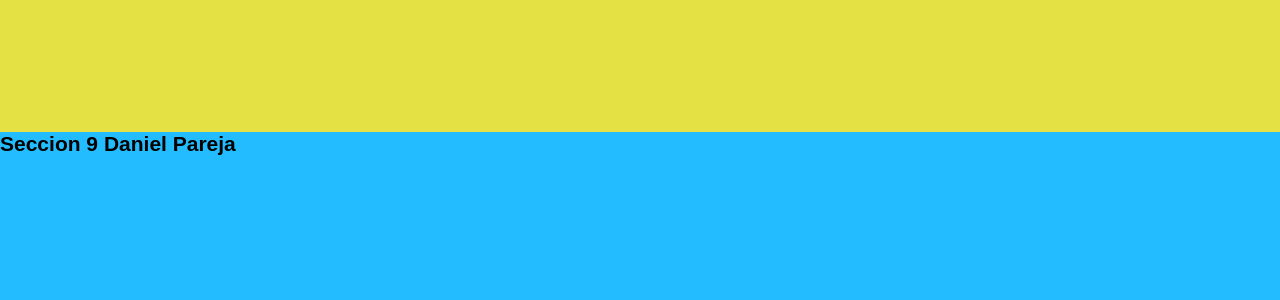
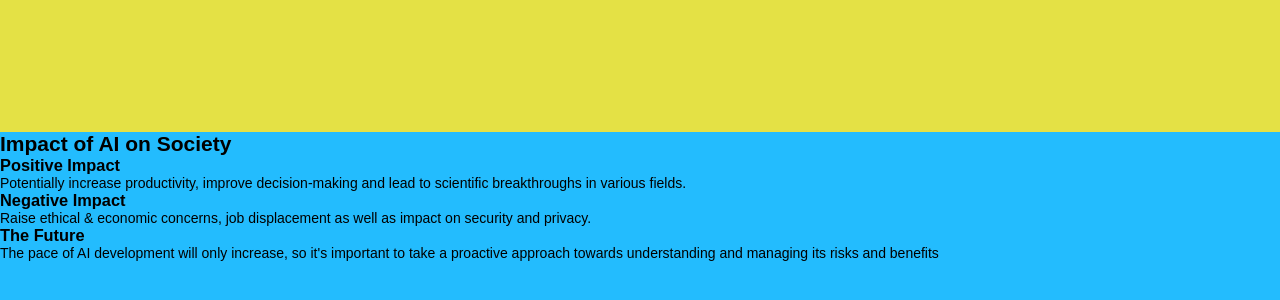
Before and after one commit to manuelgantiva/Plantilla_responsive, a plain HTML site: page index.html in a window 1280 px wide. Shown: the part 6268-6568 px from the top of the page. Drawn offline with Linux system fonts and the light colour scheme.

Commit message:
Semantica de la sección 9 Daniel, contenedores de texto, titulos, etc.

```diff
--- a/index.html
+++ b/index.html
@@ -154,8 +154,35 @@
                         immersive and realistic experiences.</p>
                 </div>
             </section>
-            <section class="seccion9-DanielPareja" id="section9">
-                <h2>Seccion 9 Daniel Pareja</h2>
+            <section class="seccion9-DanielPareja">
+                <h2>Impact of AI on Society</h2>
+                <div class="text1">
+                    <h3>Positive Impact</h3>
+                    <P>Potentially increase
+                        productivity, improve
+                        decision-making and lead to
+                        scientific breakthroughs in
+                        various fields.
+                        </P>
+                </div>
+                <div class="text2">
+                    <h3>Negative Impact </h3>
+                    <p>Raise ethical & economic
+                        concerns, job displacement
+                        as well as impact on security
+                        and privacy.
+                        </p>
+
+                </div>
+                <div class="text3">
+                    <h3>The Future</h3>
+                    <p>The pace of AI development
+                        will only increase, so it's
+                        important to take a proactive
+                        approach towards
+                        understanding and managing
+                        its risks and benefits</p>
+                </div>
             </section>
             <!-- #fin Daniel Pareja-->
        </main>
```
